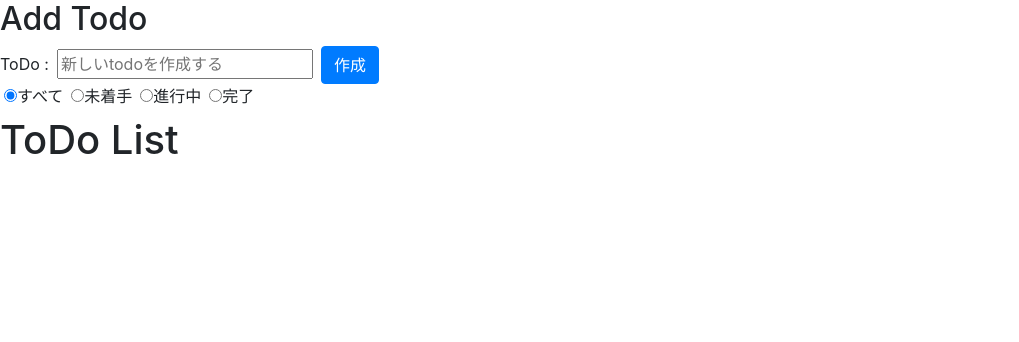
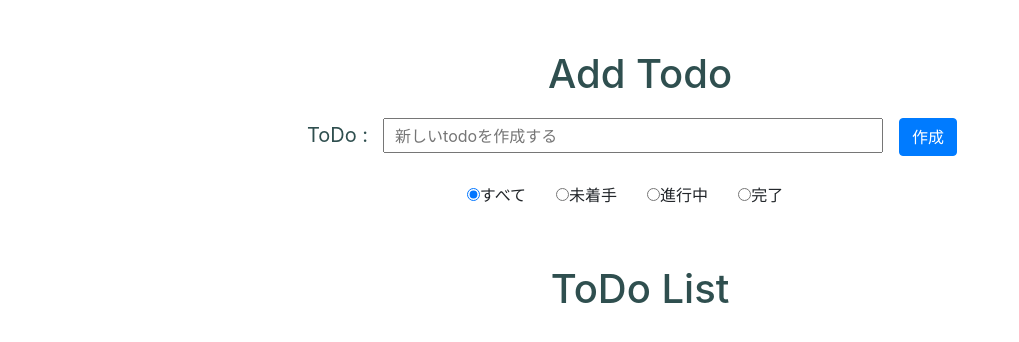
Before and after one commit to Naru-hub/react-todo-app, a React (Create React App) app: page / in a window 1280 px wide. Shown: the top 342 px of the page, without its empty margins (0-1019 px from the left). Built offline with nearby package versions, Linux system fonts and the light colour scheme.

Commit message:
todoアプリの見た目整え(BootStrap, CSS使用)

```diff
--- a/package.json
+++ b/package.json
@@ -8,6 +8,7 @@
     "@testing-library/user-event": "^13.5.0",
     "bootstrap": "4.3.1",
     "react": "^17.0.2",
+    "react-bootstrap": "^2.5.0",
     "react-dom": "^17.0.2",
     "react-scripts": "5.0.0",
     "web-vitals": "^2.1.3"
--- /dev/null
+++ b/src/App.css
@@ -0,0 +1,56 @@
+.todoForm {
+  text-align: center;
+  margin-top: 50px;
+}
+
+.title {
+  font-size: 40px;
+  color: darkslategray;
+  margin-bottom: 20px;
+}
+
+.todoLabel {
+  font-size: 20px;
+  margin-right: 15px;
+  color: darkslategray;
+}
+
+.inputForm {
+  width: 500px;
+  height: 35px;
+  margin-bottom: 20px;
+  padding-left: 10px;
+}
+
+.radioGroup {
+  text-align: center;
+  margin: 10px;
+}
+
+.radioButton {
+  margin-right: 30px;
+}
+
+.todoList {
+  text-align: center;
+  margin-top: 50px;
+}
+
+.todoItem {
+  list-style-type: none;
+  font-size: 18px;
+  margin: 15px auto;
+}
+
+.selectStatus {
+  margin-left: 30px;
+  margin-right: 30px;
+  cursor: pointer;
+  padding: 4px;
+  font-size: 16px;
+}
+
+.editButton {
+  margin-right: 15px;
+  margin-left: 15px;
+}
--- a/src/App.jsx
+++ b/src/App.jsx
@@ -1,5 +1,6 @@
-import React, { useEffect, useState } from 'react';
-import 'bootstrap/dist/css/bootstrap.min.css';
+import React, { useEffect, useState } from "react";
+import "./App.css";
+import { Button } from "react-bootstrap";
 
 const App = () => {
   //todoをtodosの配列で持つ
@@ -16,54 +17,54 @@ const App = () => {
   //status別に新たにtodoを設定する
   const [filteredTodos, setFilteredTodos] = useState([]);
   //radioボタンの選択値を保持する
-  const [radio, setRadio] = useState('all');
+  const [radio, setRadio] = useState("all");
 
   //formの入力値を受け取る関数
   const handleInputChange = (e) => {
     setTodo(e.target.value);
-  }
+  };
 
   //todo作成の関数
   const handleFormSubmit = () => {
     const status = ["未着手", "進行中", "完了"];
     if (todo !== "") {
       setTodos([
-        ...todos,   //状態の現在の値をコピー
+        ...todos, //状態の現在の値をコピー
         {
           id: todos.length + 1,
           title: todo.trim(),
           status: status[0],
-        }
+        },
       ]);
     } else {
-      alert('todoのタイトルを入力してください');
+      alert("todoのタイトルを入力してください");
     }
     //formの値を空にする
     setTodo("");
-  }
+  };
 
   //status変更(selectboxでの値変更処理)
-  const handleStatusChange = (e,selectedId) => {
+  const handleStatusChange = (e, selectedId) => {
     //idで選択された配列を抽出
     const index = todos.findIndex((todo) => todo.id === selectedId);
 
     //selectboxで選択されたstatusの値をsetTodosに入れ設定する
     const todosList = [...todos];
-    switch(e.target.value) {
-      case "進行中":  // 進行中
+    switch (e.target.value) {
+      case "進行中": // 進行中
         todosList[index].status = "進行中";
         setTodos(todosList);
         break;
-      case "完了":   // 完了
+      case "完了": // 完了
         todosList[index].status = "完了";
         setTodos(todosList);
         break;
-      default :  //未着手
+      default: //未着手
         todosList[index].status = "未着手";
         setTodos(todosList);
         break;
     }
-  }
+  };
 
   //todosの配列からtodoを削除する関数
   const handleDeleteClick = (id) => {
@@ -77,7 +78,7 @@ const App = () => {
 
   //「編集」ボタンがクリックされたときに処理する機能
   const handleEditClick = (todo) => {
-    setIsEditing(true);   //編集時はtrue
+    setIsEditing(true); //編集時はtrue
     setCurrentTodo({ ...todo }); //currentTodoをクリックされたtodoアイテムに設定
   };
 
@@ -124,7 +125,7 @@ const App = () => {
         const doneTodos = [...todos].filter((todo) => todo.status === "完了");
         setFilteredTodos(doneTodos);
         break;
-      default :
+      default:
         setFilteredTodos(todos);
         break;
     }
@@ -141,123 +142,131 @@ const App = () => {
 
   return (
     <>
-        {isEditing ?(
+      {isEditing ? (
         /** todo編集モード */
-          <div>
-            <h2>Edit Todo</h2>
-            <label htmlFor="editTodo">Edit todo: </label>
+        <div className="todoForm">
+          <h2 className="title">Edit Todo</h2>
+          <label htmlFor="editTodo" className="todoLabel">
+            Edit todo:{" "}
+          </label>
           <input
             name="editTodo"
             type="text"
             placeholder="todoを編集する"
+            className="inputForm"
             value={currentTodo.title}
             onChange={handleEditInputChange}
           />
-            <button
+          <Button
             type="button"
             onClick={(e) => handleEditFormSubmit(e)}
-            className="btn btn-success mx-1"
+            className="editButton"
+            variant="success"
           >
             編集する
-            </button>
-            <button
-            onClick={() => setIsEditing(false)}
-            className="btn btn-info"
-            >
+          </Button>
+          <Button onClick={() => setIsEditing(false)} variant="outline-info">
             キャンセル
-            </button>
+          </Button>
         </div>
       ) : (
         /** todo作成モード */
-          <div>
-            <h2>Add Todo</h2>
-            <label htmlFor="todo" className="mr-2">ToDo : </label>
+        <div className="todoForm">
+          <h2 className="title">Add Todo</h2>
+          <label htmlFor="todo" className="todoLabel">
+            ToDo :{" "}
+          </label>
           <input
             name="todo"
             type="text"
             placeholder="新しいtodoを作成する"
+            className="inputForm"
             value={todo}
-            onChange={handleInputChange}  //handleInputChange formの入力値を受け取る関数
+            onChange={handleInputChange} //handleInputChange formの入力値を受け取る関数
           />
-            <button
+          <Button
             type="button"
-            onClick={(e) => handleFormSubmit(e) }
-            className="btn btn-primary mx-2"
+            onClick={(e) => handleFormSubmit(e)}
+            className="mx-3"
+            variant="primary"
           >
             作成
-            </button>
+          </Button>
         </div>
       )}
 
       {/* ラジオボタン todoのstatus別にfilterで出し分け */}
-        <div>
-          <label className="mx-1">
+      <div className="radioGroup">
+        <label className="radioButton">
           <input
             type="radio"
             value="all"
-            onChange={(e) => handleFilterChange(e)} checked={radio === 'all'}
+            onChange={(e) => handleFilterChange(e)}
+            checked={radio === "all"}
           />
           すべて
         </label>
-          <label className="mx-1">
+        <label className="radioButton">
           <input
             type="radio"
             value="未着手"
             onChange={(e) => handleFilterChange(e)}
-            checked={radio === '未着手'}
+            checked={radio === "未着手"}
           />
           未着手
         </label>
-          <label className="mx-1">
+        <label className="radioButton">
           <input
             type="radio"
             value="進行中"
             onChange={(e) => handleFilterChange(e)}
-            checked={radio === '進行中'}
+            checked={radio === "進行中"}
           />
           進行中
         </label>
-          <label className="mx-1">
+        <label className="radioButton">
           <input
             type="radio"
             value="完了"
             onChange={(e) => handleFilterChange(e)}
-            checked={radio === '完了'}
+            checked={radio === "完了"}
           />
           完了
         </label>
       </div>
 
-        <div>
-          <h1>ToDo List</h1>
+      <div className="todoList">
+        <h1 className="title">ToDo List</h1>
         {/** すべてのtodoのListとstatus別のtodoのListの条件分岐 */}
-          {radio === "all"? (
+        {radio === "all" ? (
           /* すべてのtodoのList */
           <ul>
             {todos.map((todo) => (
-                <li key={todo.id} className="my-2">
+              <li key={todo.id} className="todoItem">
                 {todo.title}
                 <select
                   defaultValue={todo.status}
+                  className="selectStatus"
                   onChange={(e) => handleStatusChange(e, todo.id)}
                 >
                   <option value={todo.status}>{todo.status}</option>
-                    <option value='未着手'>未着手</option>
-                    <option value='進行中'>進行中</option>
-                    <option value='完了'>完了</option>
+                  <option value="未着手">未着手</option>
+                  <option value="進行中">進行中</option>
+                  <option value="完了">完了</option>
                 </select>
-                  <button
-                  className="btn btn-success mx-2"
+                <Button
+                  className="editButton"
+                  variant="outline-success"
                   onClick={() => handleEditClick(todo)}
                 >
                   編集
-                  </button>
-                  <button
-                  className="btn btn-danger"
+                </Button>
+                <Button
+                  variant="outline-danger"
                   onClick={() => handleDeleteClick(todo.id)}
                 >
                   削除
-                  </button>
+                </Button>
               </li>
             ))}
           </ul>
@@ -265,29 +274,31 @@ const App = () => {
           /* status別にfilterで分けたtodoのList */
           <ul>
             {filteredTodos.map((todo) => (
-                <li key={todo.id} className="my-2">
+              <li key={todo.id} className="todoItem">
                 {todo.title}
                 <select
                   defaultValue={todo.status}
+                  className="selectStatus"
                   onChange={(e) => handleStatusChange(e, todo.id)}
                 >
                   <option value={todo.status}>{todo.status}</option>
-                    <option value='未着手'>未着手</option>
-                    <option value='進行中'>進行中</option>
-                    <option value='完了'>完了</option>
+                  <option value="未着手">未着手</option>
+                  <option value="進行中">進行中</option>
+                  <option value="完了">完了</option>
                 </select>
-                  <button
-                  className="btn btn-success mx-2"
+                <Button
+                  className="editButton"
+                  variant="outline-success"
                   onClick={() => handleEditClick(todo)}
                 >
                   編集
-                  </button>
-                  <button
-                  className="btn btn-danger"
+                </Button>
+                <Button
+                  variant="outline-danger"
                   onClick={() => handleDeleteClick(todo.id)}
                 >
                   削除
-                  </button>
+                </Button>
               </li>
             ))}
           </ul>
--- a/src/index.js
+++ b/src/index.js
@@ -2,5 +2,6 @@ import React from 'react';
 import ReactDOM from 'react-dom';
 
 import App from './App';
+import 'bootstrap/dist/css/bootstrap.min.css';
 
 ReactDOM.render(<App />, document.querySelector('#root'));
```
Also changed, not shown: 1 other file (tests, documents, lock files or other folders). Lines whose indentation alone changed are shown as unchanged.
